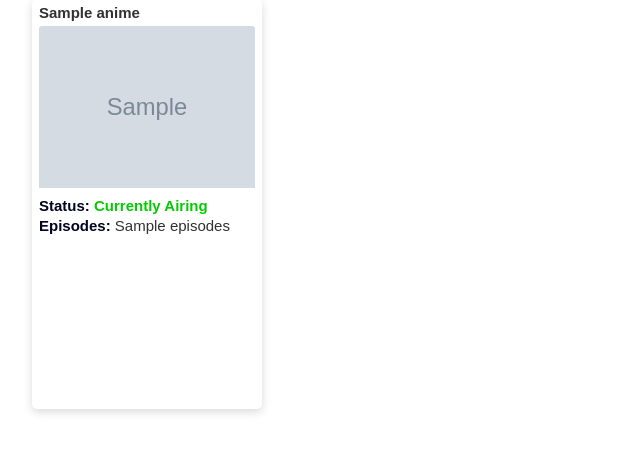
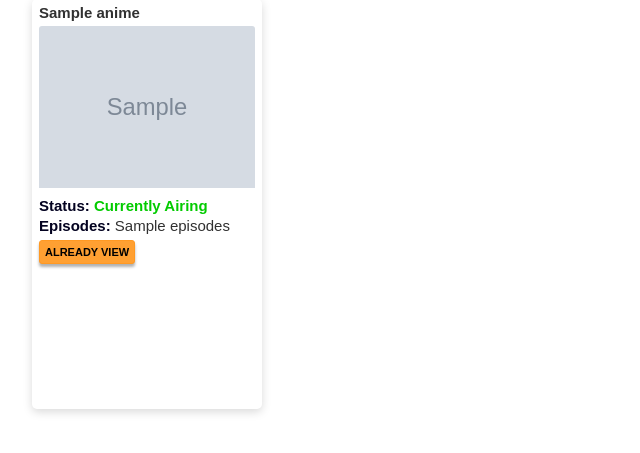
Before and after one commit to Adolf97/buscador-anime_python, a Flask app: template templates/index.html in a window 1280 px wide. Shown: the part 91-544 px from the top of the page, without its empty margins (0-640 px from the left). Run offline with Flask 3, Linux system fonts and the light colour scheme; the template is opened without the code that fills it: most values are stand-ins (such as "Sample title", 1, 10 or a date in 2020); grey boxes marked "Sample" are stand-in pictures.

Commit message:
tried to do something

```diff
--- a/templates/index.html
+++ b/templates/index.html
@@ -37,6 +37,7 @@
 
                         <p class="info-subtitle info-episodes"><b class="info-subtitle-bold">Episodes:</b> {{anime['episodes']}}</p>
                     </div>
+                    <button class="btn-addAnime">Already View</button>
                 </div>
             {% endfor %}
         </div>
```
